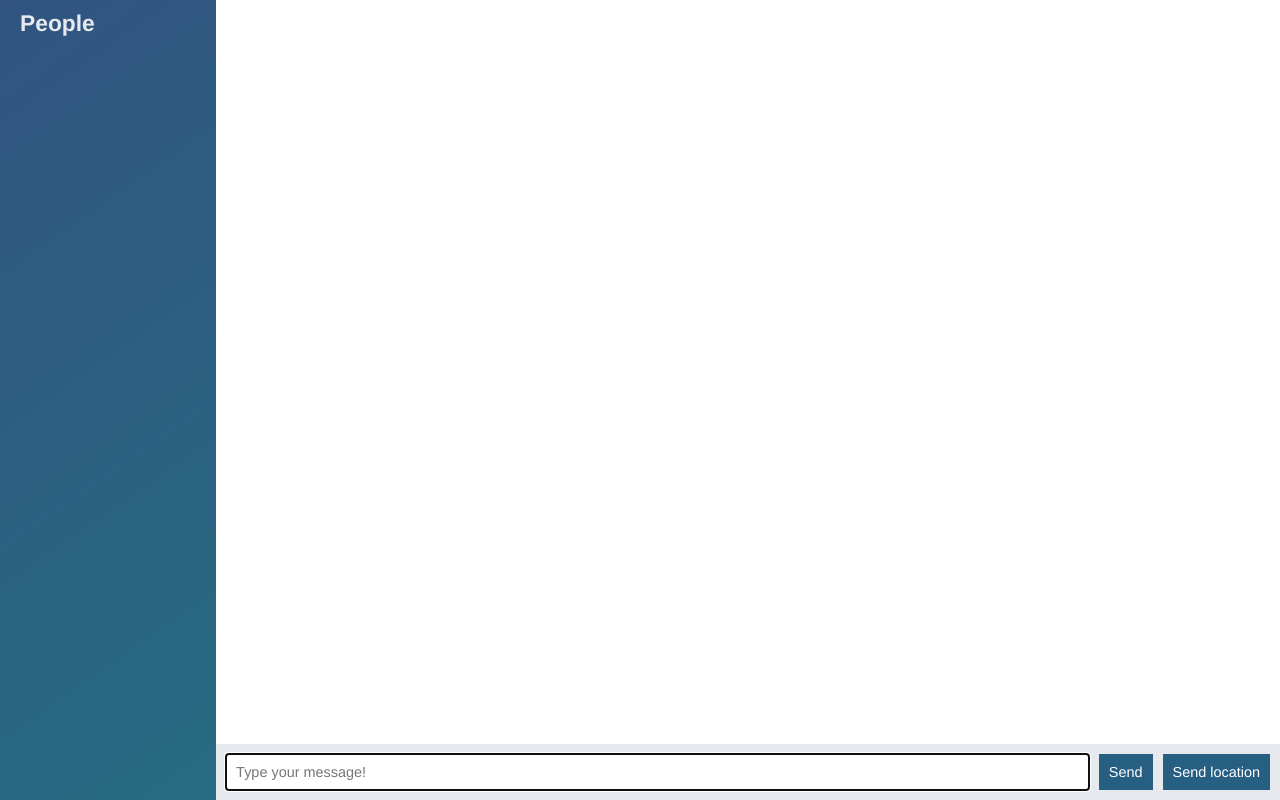
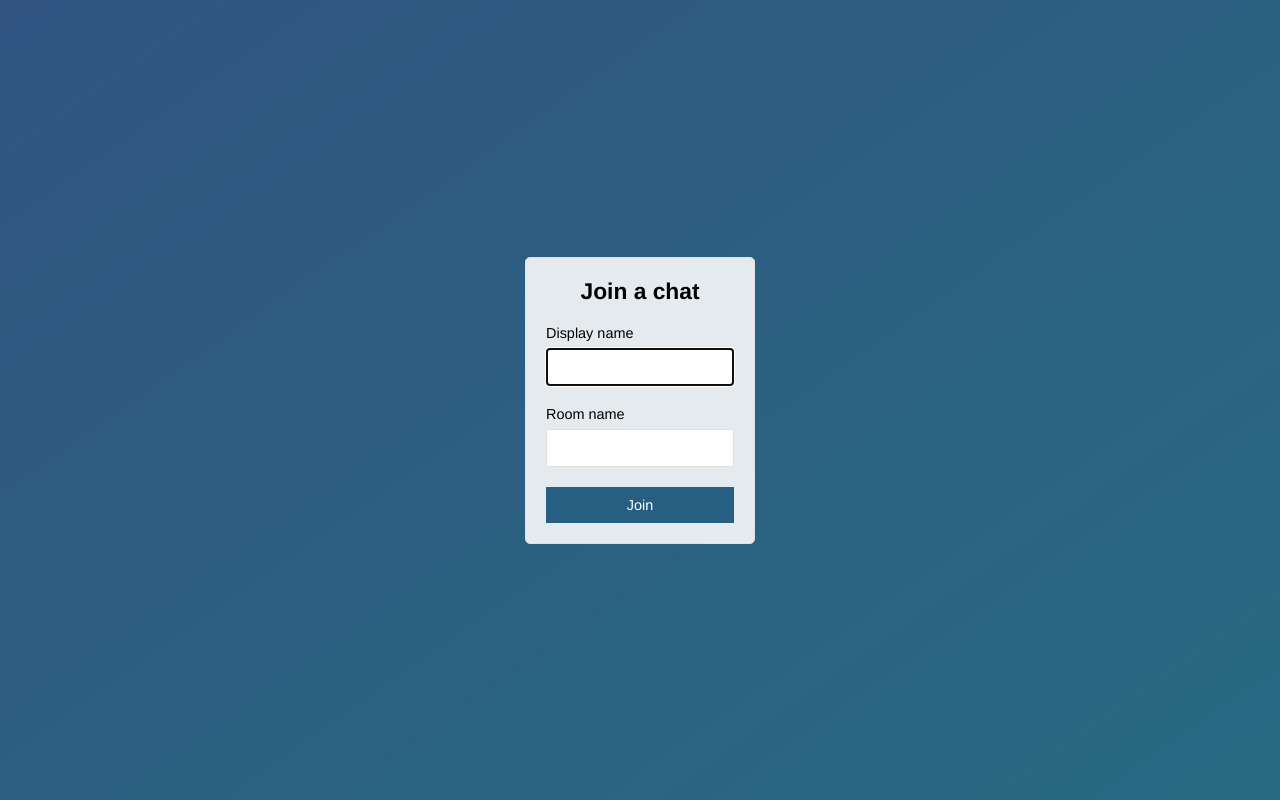
Before and after one commit to DorianW/node-chat-app, a website: page public/index.html in a window 1280 px wide. Drawn offline with nearby package versions, Linux system fonts and the light colour scheme; no server answers.

Commit message:
Add login page for rooms

```diff
--- a/public/index.html
+++ b/public/index.html
@@ -2,59 +2,34 @@
 <html>
   <head>
     <meta charset="utf-8">
+    <title>Chat || Login</title>
+    <meta name="viewport" content="width=device-width, initial-scale=1, user-scalable=no">
     <link rel="stylesheet" href="/css/styles.css">
   </head>
 
-  <body class="chat">
-
-    <div class="chat__sidebar">
-      <h3>People</h3>
-      <div id="users"></div>
+  <body class="centered-form">
+    <div class="centered-form__form">
+      <form action="/chat.html">
+        <div class="form-field">
+          <h3>Join a chat</h3>
+        </div>
+        <div class="form-field">
+          <label>Display name</label>
+          <input type="text" name="name" autofocus/>
+        </div>
+        <div class="form-field">
+          <label>Room name</label>
+          <input type="text" name="room" autofocus/>
+        </div>
+        <div class="form-field">
+          <button>Join</button>
+        </div>
+      </form>
     </div>
-
-    <div class="chat__main">
-      <ol id="messages" class="chat__messages"></ol>
-
-      <div class="chat__footer">
-
-        <form id="message-form">
-          <input name="message" type="text" placeholder="Type your message!" autofocus autocomplete="off"/>
-          <button>Send</button>
-        </form>
-        <button id="send-location">Send location</button>
-
-      </div>
-
-    </div>
-
-    <script id="message-template" type="text/template">
-      <li class="message">
-        <div class="message__title">
-          <h4>{{from}}</h4>
-          <span>{{time}}</span>
-        </div>
-        <div class="message__body">
-          <p>{{text}}</p>
-        </div>
-      </li>
-    </script>
-
-    <script id="location-message-template" type="text/template">
-      <li class="message">
-        <div class="message__title">
-          <h4>{{from}}</h4>
-          <span>{{time}}</span>
-        </div>
-        <div class="message__body">
-          <a href="{{url}}" target="_blank">My current location!</a>
-        </div>
-      </li>
-    </script>
-
     <script src="/socket.io/socket.io.js"></script>
     <script src="/js/libs/jquery.min.js"></script>
     <script src="/js/libs/moment.js"></script>
     <script src="/js/libs/mustache.js"></script>
-    <script src="/js/index.js"></script>
+    <script src="/js/chat.js"></script>
   </body>
 </html>
```
Also changed, not shown: public/chat.html (added, +62 -0 lines), public/js/chat.js (renamed from public/js/index.js).
